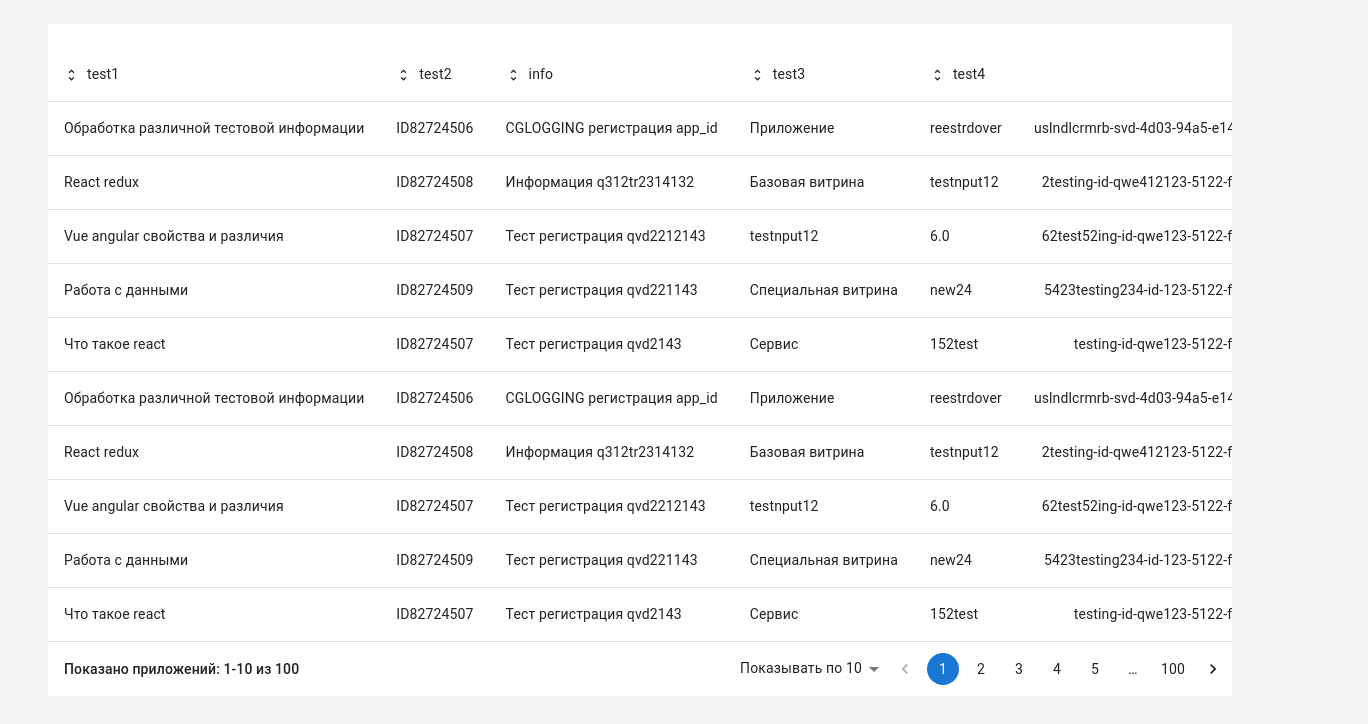
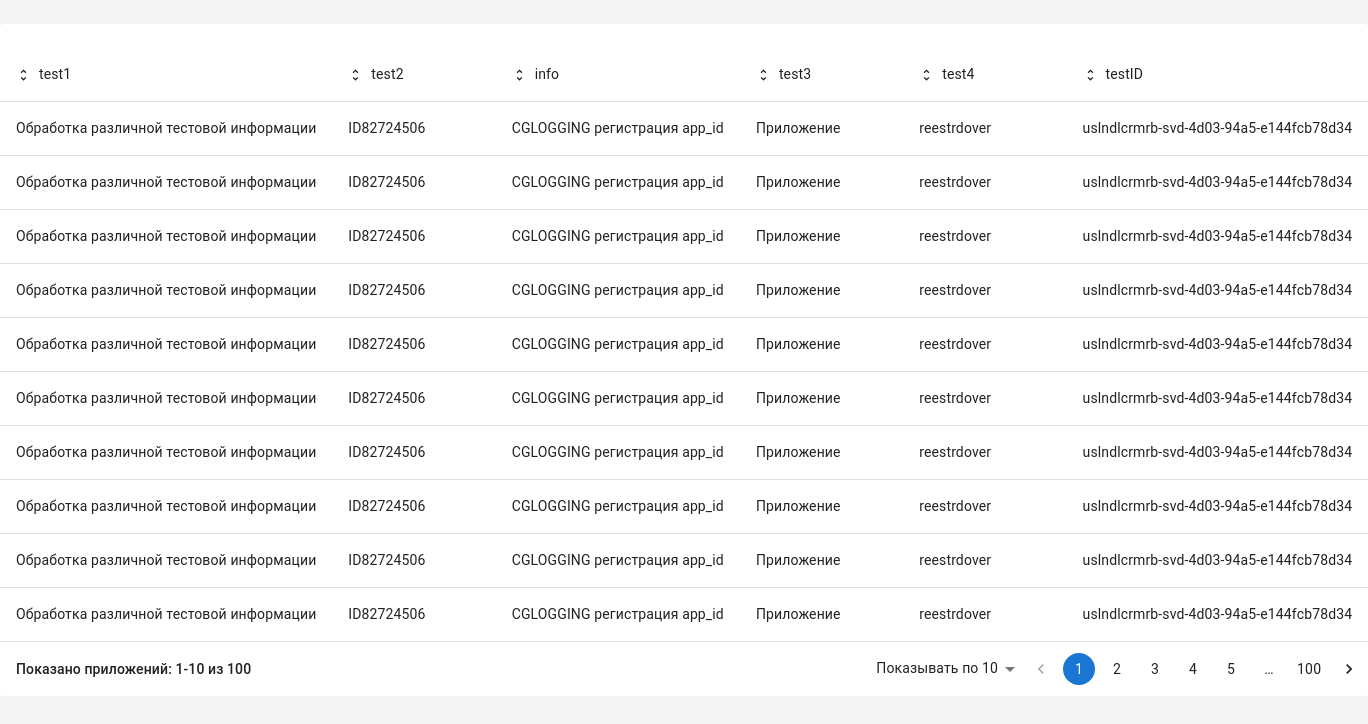
Before and after one commit to FrontendDevoloperr/table-mui, a React (Create React App) app: page / in a window 1280 px wide. Shown: the top 724 px of the page, 1368 px wide, since content can reach past the window. Built offline with nearby package versions, Linux system fonts and the light colour scheme; the HTML template or start-up script is replaced by a standard one.

Commit message:
update src/components/table/index.jsx

```diff
--- a/src/components/table/index.jsx
+++ b/src/components/table/index.jsx
@@ -30,36 +30,12 @@ const rows = [
     "uslndlcrmrb-svd-4d03-94a5-e144fcb78d34"
   ),
   createData(
-    "React redux",
-    "ID82724508",
-    "Информация q312tr2314132",
-    "Базовая витрина",
-    "testnput12",
-    "2testing-id-qwe412123-5122-fds1345121"
-  ),
-  createData(
-    "Vue angular свойства и различия",
-    "ID82724507",
-    "Тест регистрация qvd2212143",
-    "testnput12",
-    "6.0",
-    "62test52ing-id-qwe123-5122-fds1345121"
-  ),
-  createData(
-    "Работа с данными",
-    "ID82724509",
-    "Тест регистрация qvd221143",
-    "Специальная витрина",
-    "new24",
-    "5423testing234-id-123-5122-fds1345121"
-  ),
-  createData(
-    "Что такое react",
-    "ID82724507",
-    "Тест регистрация qvd2143",
-    "Сервис",
-    "152test",
-    "testing-id-qwe123-5122-fds1345121"
+    "Обработка различной тестовой информации",
+    "ID82724506",
+    "CGLOGGING регистрация app_id",
+    "Приложение",
+    "reestrdover",
+    "uslndlcrmrb-svd-4d03-94a5-e144fcb78d34"
   ),
   createData(
     "Обработка различной тестовой информации",
@@ -70,36 +46,60 @@ const rows = [
     "uslndlcrmrb-svd-4d03-94a5-e144fcb78d34"
   ),
   createData(
-    "React redux",
-    "ID82724508",
-    "Информация q312tr2314132",
-    "Базовая витрина",
-    "testnput12",
-    "2testing-id-qwe412123-5122-fds1345121"
+    "Обработка различной тестовой информации",
+    "ID82724506",
+    "CGLOGGING регистрация app_id",
+    "Приложение",
+    "reestrdover",
+    "uslndlcrmrb-svd-4d03-94a5-e144fcb78d34"
   ),
   createData(
-    "Vue angular свойства и различия",
-    "ID82724507",
-    "Тест регистрация qvd2212143",
-    "testnput12",
-    "6.0",
-    "62test52ing-id-qwe123-5122-fds1345121"
+    "Обработка различной тестовой информации",
+    "ID82724506",
+    "CGLOGGING регистрация app_id",
+    "Приложение",
+    "reestrdover",
+    "uslndlcrmrb-svd-4d03-94a5-e144fcb78d34"
   ),
   createData(
-    "Работа с данными",
-    "ID82724509",
-    "Тест регистрация qvd221143",
-    "Специальная витрина",
-    "new24",
-    "5423testing234-id-123-5122-fds1345121"
+    "Обработка различной тестовой информации",
+    "ID82724506",
+    "CGLOGGING регистрация app_id",
+    "Приложение",
+    "reestrdover",
+    "uslndlcrmrb-svd-4d03-94a5-e144fcb78d34"
   ),
   createData(
-    "Что такое react",
-    "ID82724507",
-    "Тест регистрация qvd2143",
-    "Сервис",
-    "152test",
-    "testing-id-qwe123-5122-fds1345121"
+    "Обработка различной тестовой информации",
+    "ID82724506",
+    "CGLOGGING регистрация app_id",
+    "Приложение",
+    "reestrdover",
+    "uslndlcrmrb-svd-4d03-94a5-e144fcb78d34"
+  ),
+  createData(
+    "Обработка различной тестовой информации",
+    "ID82724506",
+    "CGLOGGING регистрация app_id",
+    "Приложение",
+    "reestrdover",
+    "uslndlcrmrb-svd-4d03-94a5-e144fcb78d34"
+  ),
+  createData(
+    "Обработка различной тестовой информации",
+    "ID82724506",
+    "CGLOGGING регистрация app_id",
+    "Приложение",
+    "reestrdover",
+    "uslndlcrmrb-svd-4d03-94a5-e144fcb78d34"
+  ),
+  createData(
+    "Обработка различной тестовой информации",
+    "ID82724506",
+    "CGLOGGING регистрация app_id",
+    "Приложение",
+    "reestrdover",
+    "uslndlcrmrb-svd-4d03-94a5-e144fcb78d34"
   ),
 ];
 
@@ -155,7 +155,7 @@ export default function BasicTable() {
     <Box
       sx={{
         width: "max-content",
-        maxWidth: "calc(100vw - 50px)",
+        maxWidth: "calc(1920px - 50px)",
         margin: "24px auto",
       }}
     >
@@ -167,9 +167,13 @@ export default function BasicTable() {
           boxShadow: "none",
         }}
       >
-        <TableContainer sx={{ width: "calc(100vw - 96px)" }}>
+        <TableContainer sx={{ maxWidth: "calc(1920px - 50px)" }}>
           <Table
-            sx={{ maxWidth: "calc(100vw - 50px)", overflow: "scroll" }}
+            sx={{
+              maxWidth: "calc(100vw - 50px)",
+              width: "1920px",
+              overflow: "scroll",
+            }}
             aria-label="simple table"
           >
             <TableHead>
@@ -181,6 +185,7 @@ export default function BasicTable() {
                     sx={{
                       width: "max-content",
                       paddingTop: "40px",
+                      minWidth: "calc(100vw / 6 - 50px)",
                     }}
                   >
                     <Box
@@ -189,7 +194,7 @@ export default function BasicTable() {
                         gap: "8px",
                         cursor: "pointer",
                         display: "flex",
-                        justifyContent: i !== 5 ? "flex-start" : "flex-end",
+                        // justifyContent: i !== 5 ? "flex-start" : "flex-end",
                       }}
                     >
                       <UnfoldMoreIcon
@@ -277,8 +282,8 @@ export default function BasicTable() {
                       sx={{
                         width: "max-content",
                         fontSize: ".875rem",
-                        minWidth: "100%",
-                        textAlign: "right",
+                        // minWidth: "100%",
+                        // textAlign: "right",
                       }}
                     >
                       {row.testID}
```
